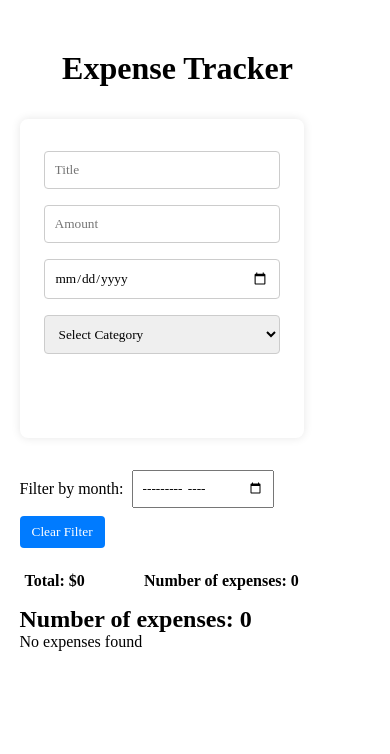
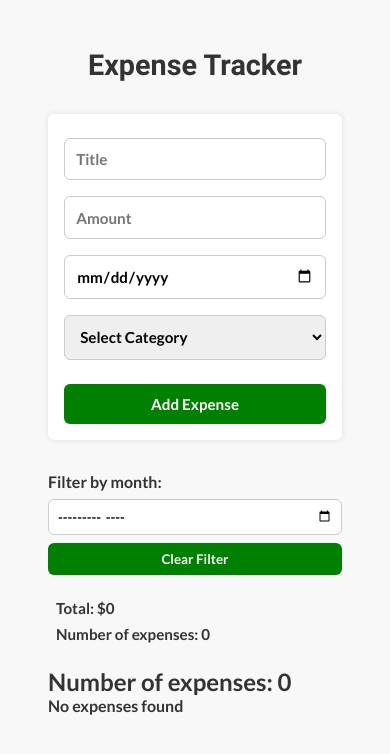
Before and after one commit to omar211346/expence-list, a React (Vite) app: page / in a window 390 px wide. Shown: the top 754 px of the page. Built offline with nearby package versions, Linux system fonts and the light colour scheme.

Commit message:
finished the styling and respnsiveness

```diff
--- a/src/components/EditForm.jsx
+++ b/src/components/EditForm.jsx
@@ -51,7 +51,6 @@ const EditForm = ({ expense = {}, saveEdit, cancelEdit }) => {
 
       <div>
         <select value={category} onChange={(e) => setCategory(e.target.value)}>
-        <select value={category} onChange={(e) => setCategory(e.target.value)}>
           <option value="">Select Category</option>
           <option value="housing">Housing</option>
           <option value="utilities">Utilities</option>
@@ -61,11 +60,9 @@ const EditForm = ({ expense = {}, saveEdit, cancelEdit }) => {
           <option value="entertainment">Entertainment</option>
           <option value="other">Other</option>
         </select>
-
-        </select>
       </div>
 
-      <div>
+      <div className="buttons">
         <button type="submit">Save</button>
         <button type="button" onClick={cancelEdit}>Cancel</button>
       </div>
--- a/src/components/ExpenseItem.jsx
+++ b/src/components/ExpenseItem.jsx
@@ -22,7 +22,7 @@ const ExpenseItem = ({ expense, deleteExpense, editExpense }) => {
   };
 
   return (
-    <div style={{ border: "1px solid #ccc", padding: "10px", margin: "5px 0" }}>
+    <div className="expense-item">
       {isEditing ? (
         <EditForm
           expense={expense}
@@ -30,14 +30,16 @@ const ExpenseItem = ({ expense, deleteExpense, editExpense }) => {
           cancelEdit={handleCancel}
         />
       ) : (
-        <div>
+        <>
           <h3>{expense.title}</h3>
           <p>Amount: ${expense.amount}</p>
           <p>Date: {expense.date}</p>
           <p>Category: {expense.category}</p>
-          <button onClick={handleEdit}>Edit</button>
-          <button onClick={handleDelete}>Delete</button>
-        </div>
+          <div className="buttons">
+            <button onClick={handleEdit}>Edit</button>
+            <button onClick={handleDelete}>Delete</button>
+          </div>
+        </>
       )}
     </div>
   );
--- a/src/styles/app.css
+++ b/src/styles/app.css
@@ -2,122 +2,216 @@
 @import url("./variables.css");
 @import url("./reset.css");
 
-/* Grunnstil for body */
+/* ====== BODY ====== */
 body {
-  font-family: var(--font-primary);
-  background-color: var(--color-bg);
-  color: var(--color-text);
+  font-family: var(--font-main);
+  background-color: var(--background);
+  color: var(--text-color);
   margin: 0;
-  padding: 0;
+  padding: 2rem;
   display: flex;
   justify-content: center;
-  padding-top: 50px;
 }
 
-/* Wrapper for hele appen */
-div {
-  max-width: 600px;
-  width: 90%;
+.app-wrapper {
+  width: 100%;
+  max-width: 800px;
 }
 
-/* Tittel */
-h1 {
-  font-family: var(--font-header);
-  font-size: 2rem;
+.main-title {
+  font-family: var(--font-heading);
+  font-size: 2.5rem;
   text-align: center;
   margin-bottom: 2rem;
 }
 
-/* Form-stil */
-form {
+.form-wrapper {
   background-color: #fff;
-  padding: 1.5rem;
-  border-radius: 8px;
-  box-shadow: 0 0 10px rgba(0, 0, 0, 0.1);
+  padding: 2rem;
+  border-radius: var(--border-radius);
+  box-shadow: var(--box-shadow);
   margin-bottom: 2rem;
 }
 
-form input,
-form select {
+/* ====== FORM ELEMENTS ====== */
+.expense-form input,
+.expense-form select {
   width: 100%;
-  padding: 10px;
+  padding: 0.8rem;
   margin: 0.5rem 0;
   border: 1px solid #ccc;
-  border-radius: 4px;
-  font-family: var(--font-primary);
+  border-radius: var(--border-radius);
+  font-family: var(--font-main);
+  font-size: 1rem;
 }
 
-form button {
+.form-button {
   width: 100%;
-  padding: 10px;
+  padding: 0.8rem;
   margin-top: 1rem;
-  background-color: var(--color-primary);
+  background-color: var(--primary-color);
   color: white;
+  font-weight: bold;
   border: none;
-  border-radius: 4px;
-  font-weight: bold;
+  border-radius: var(--border-radius);
   cursor: pointer;
-  transition: background-color 0.3s;
+  transition: background-color 0.3s ease;
 }
 
-form button:hover {
-  background-color: var(--color-primary-dark);
+.form-button:hover {
+  background-color: var(--primary-color-hover);
 }
 
-/* Filter-seksjon */
+.form-error {
+  color: red;
+  text-align: center;
+  font-weight: bold;
+  margin-bottom: 0.5rem;
+}
+
+/* ====== FILTER SECTION ====== */
 .filter-container {
   display: flex;
+  flex-wrap: wrap;
+  align-items: center;
+  justify-content: space-between;
   gap: 0.5rem;
-  align-items: center;
   margin-bottom: 1.5rem;
-  flex-wrap: wrap;
+}
+
+.filter-container label {
+  font-weight: bold;
 }
 
 .filter-container input[type="month"] {
-  padding: 8px;
+  padding: 0.5rem;
+  border: 1px solid #ccc;
+  border-radius: var(--border-radius);
 }
 
 .filter-container button {
-  padding: 8px 12px;
-  background-color: #007bff;
+  padding: 0.5rem 1rem;
+  background-color: var(--primary-color);
   color: white;
+  font-weight: bold;
   border: none;
-  border-radius: 4px;
+  border-radius: var(--border-radius);
   cursor: pointer;
 }
 
-/* Totalsum og antall i én linje */
+.filter-container button:hover {
+  background-color: var(--primary-color-hover);
+}
+
+/* ====== SUMMARY ====== */
 .summary {
   display: flex;
   justify-content: space-between;
   font-weight: bold;
-  margin-bottom: 1rem;
-  padding: 0 5px;
+  margin-bottom: 1.5rem;
+  padding: 0 0.5rem;
 }
 
-/* Utgiftsposter */
+/* ====== EXPENSE ITEM ====== */
 .expense-item {
   background-color: #fff;
-  border-left: 4px solid var(--color-accent);
+  border-left: 5px solid var(--color-accent);
+  border-radius: var(--border-radius);
+  box-shadow: var(--box-shadow);
   padding: 1rem;
-  margin-bottom: 1rem;
-  border-radius: 4px;
+  margin-bottom: 1.2rem;
+  transition: all 0.3s ease;
 }
 
 .expense-item h3 {
-  margin: 0;
+  margin: 0 0 0.5rem 0;
+  font-weight: bold;
+  font-size: 1.2rem;
 }
 
-.expense-item button {
-  margin-right: 8px;
-  padding: 6px 10px;
-  border: none;
-  background-color: #ccc;
-  color: black;
-  border-radius: 4px;
-  cursor: pointer;
+.expense-item p {
+  margin: 0.2rem 0;
 }
 
-.expense-item button:hover {
-  background-color: #999;
+ /* BUTTONS  */
+.buttons {
+  margin-top: 1rem;
 }
+
+.buttons button {
+  padding: 0.5rem 1rem;
+  margin-right: 0.5rem;
+  background-color: var(--primary-color);
+  color: white;
+  border: none;
+  border-radius: var(--border-radius);
+  font-weight: bold;
+  cursor: pointer;
+  transition: background-color 0.3s ease;
+}
+
+.buttons button:hover {
+  background-color: var(--primary-color-hover);
+}
+
+
+/* media queries */
+
+@media (max-width: 768px) {
+    .app-wrapper {
+      padding: 1rem;
+    }
+
+    .filter-container {
+      flex-direction: column;
+      align-items: flex-start;
+      gap: 0.5rem;
+    }
+
+    .summary {
+      flex-direction: column;
+      align-items: flex-start;
+      gap: 0.5rem;
+    }
+
+    .buttons {
+      flex-direction: column;
+      gap: 0.5rem;
+    }
+
+    .buttons button {
+      width: 100%;
+    }
+  }
+
+  /* Mobil (480px og nedover) */
+  @media (max-width: 480px) {
+    .main-title {
+      font-size: 1.8rem;
+    }
+
+    .form-wrapper,
+    .expense-item {
+      padding: 1rem;
+    }
+
+    .expense-form input,
+    .expense-form select,
+    .form-button {
+      font-size: 0.95rem;
+      padding: 0.7rem;
+    }
+
+    .filter-container input,
+    .filter-container button {
+      width: 100%;
+    }
+
+    .summary {
+      font-size: 0.95rem;
+    }
+
+    .expense-item h3 {
+      font-size: 1rem;
+    }
+  }
--- a/src/styles/variables.css
+++ b/src/styles/variables.css
@@ -1,4 +1,3 @@
-
 @font-face {
     font-family: "Lato";
     src: url("../fonts/Lato-Bold.ttf") format("truetype");
@@ -24,14 +23,18 @@
   }
 
   :root {
-    --primary-color: #0077cc;
+    /* Farger */
+    --primary-color: green;
     --primary-color-hover: #005fa3;
     --background: #f8f8f8;
     --text-color: #333;
+    --color-accent: #3cb371; /* Light green border for expense items */
 
+    /* Typografi */
     --font-main: "Lato", sans-serif;
     --font-heading: "Roboto", sans-serif;
 
+    /* UI */
     --border-radius: 6px;
     --box-shadow: 0 0 6px rgba(0, 0, 0, 0.1);
   }
```
Lines whose indentation alone changed are shown as unchanged.
